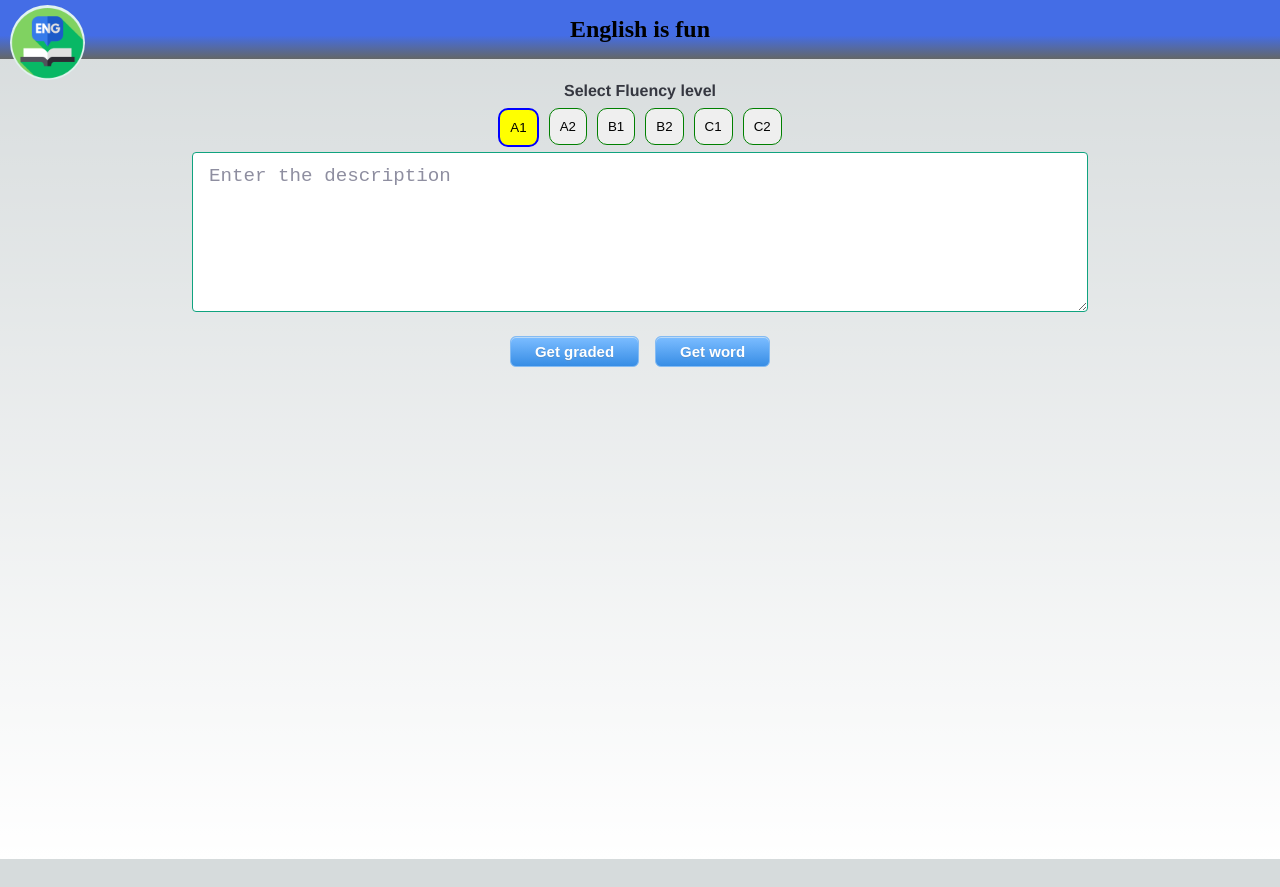
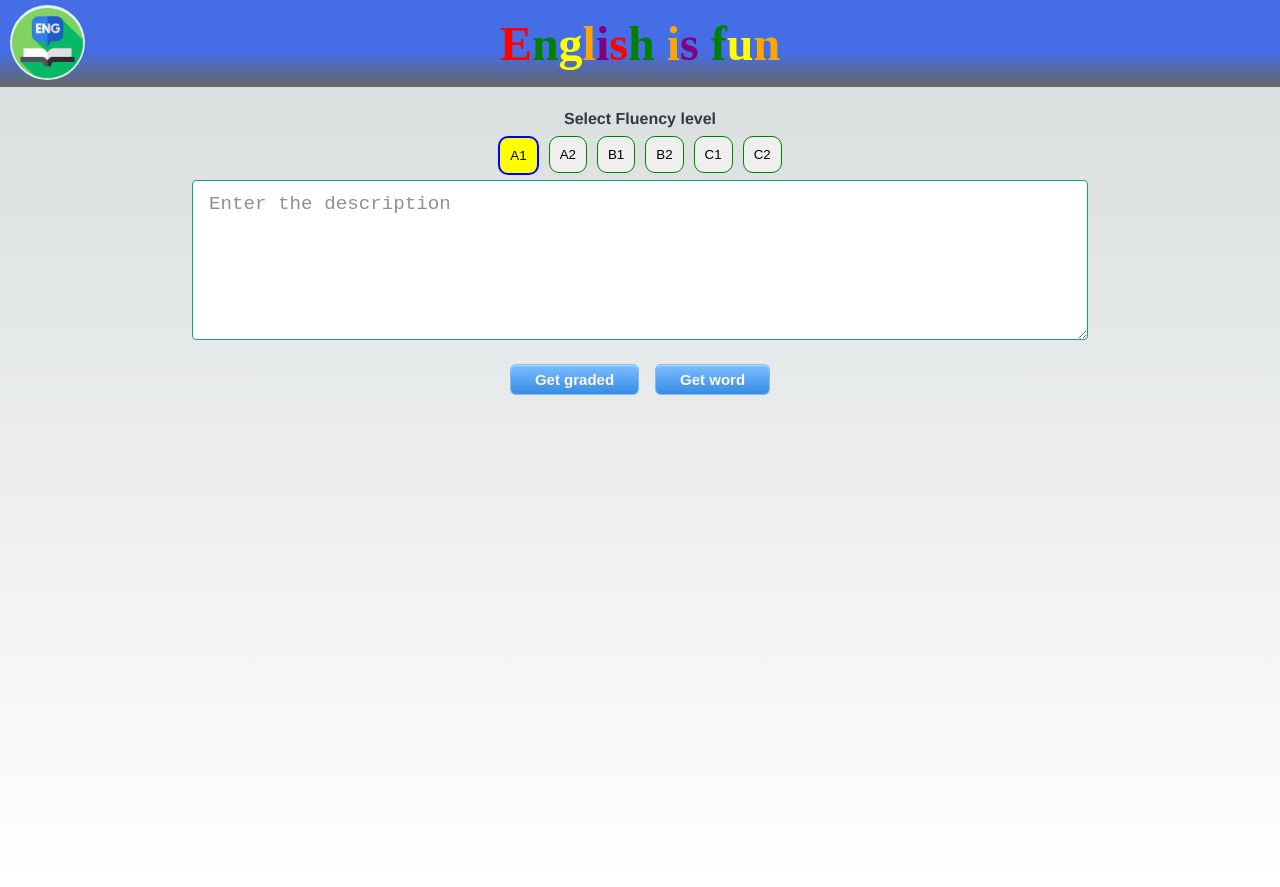
Before and after one commit to yasinabdmahmood/english-is-fun, a Next.js app: page / in a window 1280 px wide. Before the commit the page ends 859 px from the top, so only its background shows below. Built offline with nearby package versions, Linux system fonts and the light colour scheme; a web font is replaced by a local one.

Commit message:
Add colored text component

```diff
--- a/pages/index.js
+++ b/pages/index.js
@@ -3,6 +3,31 @@ import Head from "next/head";
 import { useState } from "react";
 import styles from "./index.module.css";
 import LoadingSpinner from "./LoadingSpinner";
+
+const MultiColorText = ({ text }) => {
+  const styles = {
+    fontSize: '3rem',
+    fontWeight: '700',
+  }
+  // Define the colors
+  const colors = ['red', 'green', 'yellow', 'orange', 'purple'];
+
+  // Split the text into an array of characters
+  const characters = text.split('');
+
+  // Map over the characters and wrap each one in a span with a color
+  const coloredText = characters.map((char, index) => {
+    const colorIndex = index % colors.length;
+    const color = colors[colorIndex];
+    return <span  key={index} style={{ ...styles,color }}>{char}</span>;
+  });
+
+  return (
+    <div>
+      {coloredText}
+    </div>
+  );
+}
 
 export default function Home() {
   const [isLoading, setIsLoading] = useState(false);
@@ -77,7 +102,7 @@ export default function Home() {
       </Head>
       <nav className={styles["nav"]}>
         <img src="/logo.png" alt="logo" />
-        <h1>English is fun</h1>
+        <MultiColorText text={'English is fun'} />
       </nav>
       <main className={styles.main}>
         <div className={styles["levels-container"]}>
```
